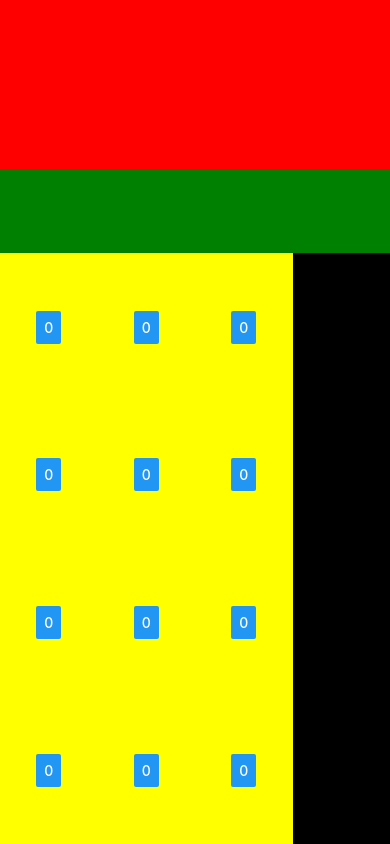
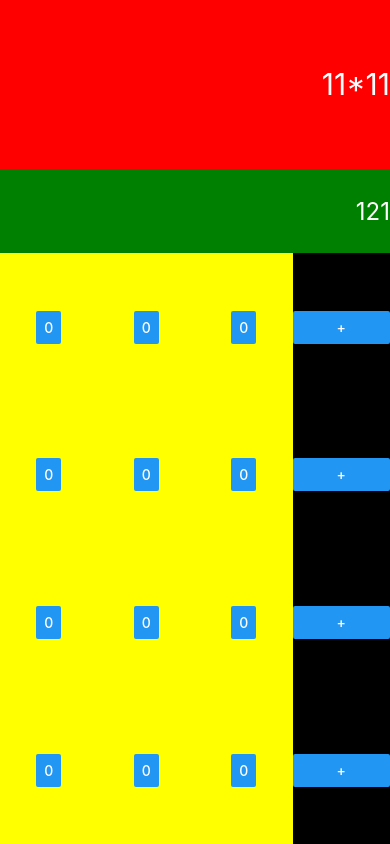
Before and after one commit to Matt-McConway/Calc, a React Native app: screen / in a window 390 px wide. Built offline with nearby package versions, Linux system fonts and the light colour scheme.

Commit message:
Input/Output Layout

```diff
--- a/App.js
+++ b/App.js
@@ -12,8 +12,12 @@ export default class App extends Component {
   render() {
     return (
       <View style={styles.container}>
-        <View style={styles.result}></View>
-        <View style={styles.calculation}></View>
+        <View style={styles.result}>
+          <Text style={styles.resultText}>11*11</Text>
+        </View>
+        <View style={styles.calculation}>
+          <Text style={styles.calculationText}>121</Text>
+        </View>
         <View style={styles.buttons}>
           <View style={styles.numbers}>
             <View style={styles.row}>
@@ -37,7 +41,12 @@ export default class App extends Component {
               <Button title="0"/>
             </View>
           </View>
-          <View style={styles.operations}></View>
+          <View style={styles.operations}>
+            <Button title="+" />
+            <Button title="+" />
+            <Button title="+" />
+            <Button title="+" />
+          </View>
         </View>
 
       </View>
@@ -51,11 +60,23 @@ const styles = StyleSheet.create({
   },
   result: {
     flex: 2,
-    backgroundColor: "red"
+    backgroundColor: "red",
+    justifyContent: "center",
+    alignItems: "flex-end"
+  },
+  resultText: {
+    fontSize: 30,
+    color: "white"
   },
   calculation: {
     flex: 1,
-    backgroundColor: "green"
+    backgroundColor: "green",
+    justifyContent: "center",
+    alignItems: "flex-end"
+  },
+  calculationText: {
+    fontSize: 24,
+    color: "white"
   },
   buttons: {
     flex: 7,
@@ -73,6 +94,7 @@ const styles = StyleSheet.create({
   },
   operations: {
     flex: 1,
+    justifyContent: "space-around",
     backgroundColor: "black"
   }
 });
```
